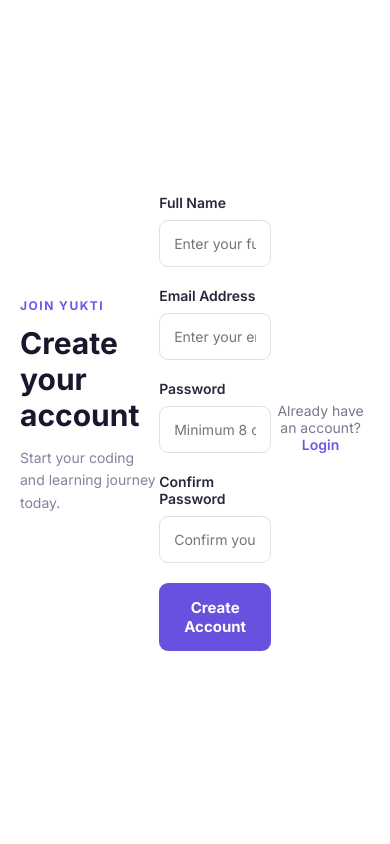
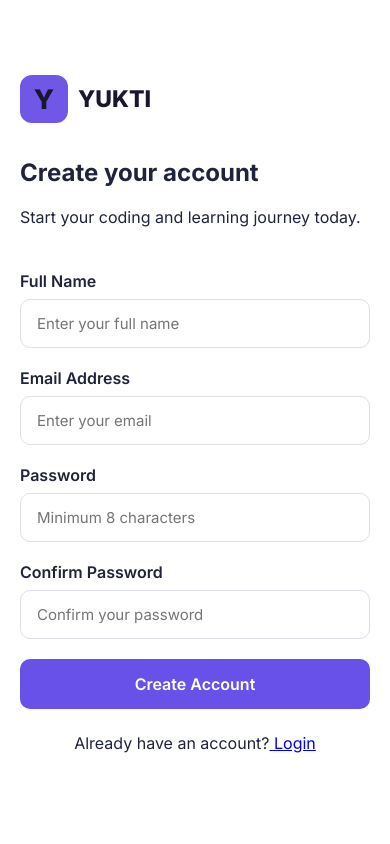
Before and after one commit to rahul-birajdar-developer/YUKTI, a React (Vite) app in the folder client/: page /progress in a window 390 px wide. Shown: the top 844 px of the page. Built offline with nearby package versions, Linux system fonts and the light colour scheme.

Commit message:
feat(RegisterForm): enhance form validation and styling for user registration

```diff
--- a/client/src/component/pages/RegisterFrom.jsx
+++ b/client/src/component/pages/RegisterFrom.jsx
@@ -1,25 +1,57 @@
 
 import { useState } from "react";
 import { Link } from "react-router-dom";
-import styles from "../styles/LoginFrom.module.css";
+import styles from "../styles/RegisterFrom.module.css";
 import authImage from "../../assets/YUKTI_ Think, Code, Collaborate.png";
 
 function RegisterForm() {
     const [formData, setFormData] = useState({
+        name: "",
         email: "",
         password: "",
+        confirmPassword: "",
     });
 
+    const [error, setError] = useState("");
+    const [success, setSuccess] = useState("");
+
     const handleChange = (e) => {
-        setFormData({
-            ...formData,
-            [e.target.name]: e.target.value,
-        });
+        const { name, value } = e.target;
+        setFormData((prev) => ({
+            ...prev,
+            [name]: value,
+        }));
+        setError("");
+        setSuccess("");
     };
 
     const handleSubmit = (e) => {
         e.preventDefault();
-        console.log("Login form:", formData);
+        setError("");
+        setSuccess("");
+        // Check password length
+        if (formData.password.length < 8) {
+            setError("Password must contain at least 8 characters.");
+            return;
+        }
+        // Check password confirmation
+        if (formData.password !== formData.confirmPassword) {
+            setError("Passwords do not match.");
+            return;
+        }
+        // Frontend testing only. Backend integration comes later.
+        console.log("Registration data:", {
+            name: formData.name,
+            email: formData.email,
+            password: formData.password,
+        });
+        setSuccess("Form validation successful!");
+        setFormData({
+            name: "",
+            email: "",
+            password: "",
+            confirmPassword: "",
+        });
     };
 
     return (
@@ -29,43 +61,25 @@ function RegisterForm() {
             <section className={styles.visualPanel}>
                 <img
                     src={authImage}
-                    alt="Students collaborating on programming"
+                    alt="YUKTI coding workspace"
                     className={styles.visualImage}
                 />
 
                 <div className={styles.visualOverlay}></div>
+            </section>
 
-                {/* <div className={styles.visualContent}>
-                    <div className={styles.brand}>
+            {/* RIGHT REGISTER FORM */}
+            <section className={styles.formPanel}>
+                <div className={styles.heading}>
+                    <div className={styles.mobileBrand}>
                         <span className={styles.brandIcon}>Y</span>
                         YUKTI
                     </div>
-
-                    <div className={styles.visualText}>
-                        <h1>Think. Code. Collaborate.</h1>
-                        <p>
-                            Improve your coding skills, solve challenging
-                            problems and learn together with other students.
-                            Your coding journey starts here.
-                        </p>
-                    </div>
-
-                    <p className={styles.visualFooter}>
-                        © 2026 YUKTI. Learn something new every day.
-                    </p>
-                </div> */}
-            </section>
-
-            {/* RIGHT LOGIN FORM */}
-            <section className={styles.formPanel}>
-                <div className={styles.heading}>
-                    <p className={styles.label}>JOIN YUKTI</p>
                     <h2>Create your account</h2>
                     <p className={styles.subtitle}>
                         Start your coding and learning journey today.
                     </p>
                 </div>
-
                 <form onSubmit={handleSubmit}>
                     <div className={styles.formGroup}>
                         <label htmlFor="name">Full Name</label>
@@ -76,10 +90,10 @@ function RegisterForm() {
                             placeholder="Enter your full name"
                             value={formData.name}
                             onChange={handleChange}
+                            autoComplete="name"
                             required
                         />
                     </div>
-
                     <div className={styles.formGroup}>
                         <label htmlFor="email">Email Address</label>
                         <input
@@ -89,10 +103,10 @@ function RegisterForm() {
                             placeholder="Enter your email"
                             value={formData.email}
                             onChange={handleChange}
+                            autoComplete="email"
                             required
                         />
                     </div>
-
                     <div className={styles.formGroup}>
                         <label htmlFor="password">Password</label>
                         <input
@@ -103,12 +117,14 @@ function RegisterForm() {
                             value={formData.password}
                             onChange={handleChange}
                             minLength={8}
+                            autoComplete="new-password"
                             required
                         />
                     </div>
-
                     <div className={styles.formGroup}>
-                        <label htmlFor="confirmPassword">Confirm Password</label>
+                        <label htmlFor="confirmPassword">
+                            Confirm Password
+                        </label>
                         <input
                             id="confirmPassword"
                             name="confirmPassword"
@@ -116,15 +132,27 @@ function RegisterForm() {
                             placeholder="Confirm your password"
                             value={formData.confirmPassword}
                             onChange={handleChange}
+                            autoComplete="new-password"
                             required
                         />
                     </div>
-
-                    <button type="submit" className={styles.button}>
+                    {error && (
+                        <p className={styles.errorMessage}>
+                            {error}
+                        </p>
+                    )}
+                    {success && (
+                        <p className={styles.successMessage}>
+                            {success}
+                        </p>
+                    )}
+                    <button
+                        type="submit"
+                        className={styles.button}
+                    >
                         Create Account
                     </button>
                 </form>
-
                 <p className={styles.footer}>
                     Already have an account?
                     <Link to="/login"> Login</Link>
--- a/client/src/component/styles/RegisterFrom.module.css
+++ b/client/src/component/styles/RegisterFrom.module.css
@@ -1,8 +1,225 @@
-.registrationForm {
+.authLayout {
+    min-height: 100vh;
+    display: grid;
+    grid-template-columns: 1fr 1fr;
+    background: #ffffff;
+}
+
+/* LEFT IMAGE PANEL */
+
+.visualPanel {
+    position: relative;
+    min-height: 100vh;
+    overflow: hidden;
+    background: #19172e;
+}
+
+.visualImage {
+    position: absolute;
+    inset: 0;
+    width: 100%;
+    height: 100%;
+    object-fit: cover;
+}
+
+.visualOverlay {
+    position: absolute;
+    inset: 0;
+    background: linear-gradient(180deg,
+            rgba(15, 23, 46, 0.45),
+            rgba(25, 23, 46, 0.15) 100%);
+}
+
+.visualContent {
+    position: relative;
+    z-index: 1;
+    height: 100%;
+    min-height: 100vh;
+    padding: 50px;
     display: flex;
     flex-direction: column;
+    justify-content: space-between;
+    color: white;
+}
+
+.brand {
+    display: flex;
+    align-items: center;
+    gap: 12px;
+    font-size: 27px;
+    font-weight: 800;
+    letter-spacing: 1px;
+}
+
+.brandIcon {
+    display: flex;
     align-items: center;
     justify-content: center;
-    height: 100vh;
-    background-color: #f5f5f5;
+    width: 48px;
+    height: 48px;
+    background: #7057e8;
+    border-radius: 12px;
+    font-size: 27px;
 }
+
+.visualText {
+    max-width: 480px;
+    margin-bottom: 70px;
+}
+
+.visualText h1 {
+    font-size: clamp(32px, 4vw, 48px);
+    line-height: 1.2;
+    margin-bottom: 20px;
+}
+
+.visualText p {
+    color: #d1cde9;
+    font-size: 16px;
+    line-height: 1.8;
+}
+
+.visualFooter {
+    color: #c5c1dc;
+    font-size: 13px;
+}
+
+/* RIGHT FORM PANEL */
+
+
+.formPanel {
+    display: flex;
+    flex-direction: column;
+    justify-content: center;
+    align-items: center;
+    padding: 48px;
+    width: 100%;
+    min-height: 100vh;
+}
+
+.heading {
+    width: 100%;
+    max-width: 460px;
+    margin-bottom: 28px;
+}
+
+.label {
+    color: #7057e8;
+    font-size: 12px;
+    font-weight: 700;
+    letter-spacing: 1.5px;
+}
+
+.mobileBrand {
+    display: none;
+}
+
+.formPanel form {
+    width: 100%;
+    max-width: 460px;
+}
+
+.formGroup {
+    display: flex;
+    flex-direction: column;
+    gap: 8px;
+    margin-bottom: 20px;
+}
+
+.formGroup label {
+    font-weight: 600;
+}
+
+.formGroup input {
+    width: 100%;
+    box-sizing: border-box;
+    padding: 14px 16px;
+    border: 1px solid #dedeea;
+    border-radius: 10px;
+    font-size: 15px;
+    outline: none;
+}
+
+.formGroup input:focus {
+    border-color: #6951e8;
+    box-shadow: 0 0 0 3px rgba(105, 81, 232, 0.12);
+}
+
+.errorMessage {
+    color: #dc2626;
+    font-size: 14px;
+    margin-bottom: 12px;
+}
+
+.successMessage {
+    color: #15803d;
+    font-size: 14px;
+    margin-bottom: 12px;
+}
+
+.button {
+    width: 100%;
+    padding: 15px;
+    border: none;
+    border-radius: 10px;
+    background: #6851e8;
+    color: white;
+    font-size: 16px;
+    font-weight: 600;
+    cursor: pointer;
+}
+
+.button:hover {
+    background: #5740d4;
+}
+
+.footer {
+    margin-top: 24px;
+    text-align: center;
+}
+
+/* RESPONSIVE DESIGN */
+@media (max-width: 900px) {
+    .authLayout {
+        grid-template-columns: 0.8fr 1fr;
+    }
+
+    .visualContent {
+        padding: 30px;
+    }
+
+    .visualText h1 {
+        font-size: 34px;
+    }
+
+    .formPanel {
+        padding: 30px 22px;
+    }
+}
+
+/* RESPONSIVE DESIGN */
+
+@media (max-width: 650px) {
+    .authLayout {
+        grid-template-columns: 1fr;
+    }
+
+    .visualPanel {
+        display: none;
+    }
+
+    .formPanel {
+        min-height: 100vh;
+        padding: 28px 20px;
+    }
+
+    .mobileBrand {
+        display: flex;
+        align-items: center;
+        gap: 10px;
+        margin-bottom: 35px;
+        color: #19172e;
+        font-size: 23px;
+        font-weight: 800;
+    }
+}
```
Also changed, not shown: client/src/component/pages/LoginFrom.jsx (+0 -9 lines).
